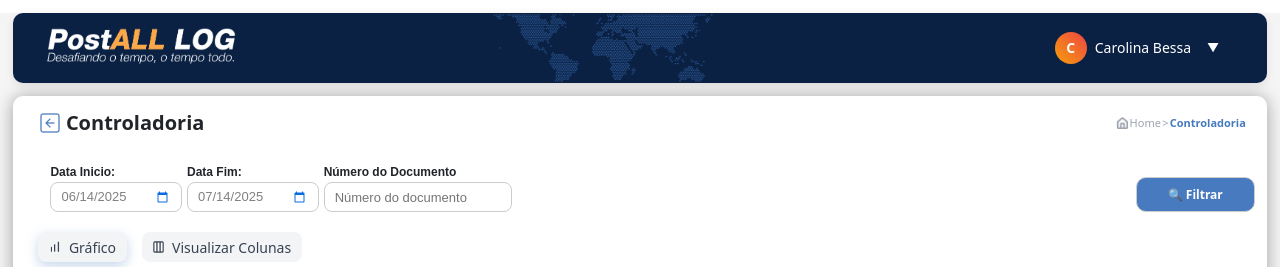
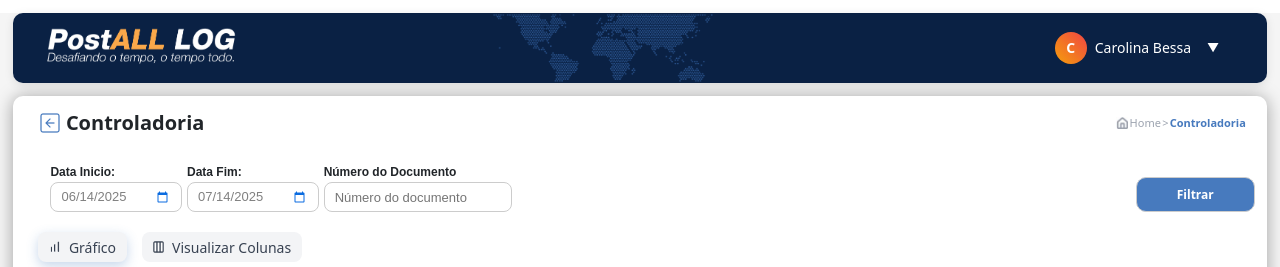
Before and after one commit to GugaNGomes/telaControladoria, a React (Vite) app: page / in a window 1280 px wide. Shown: the top 267 px of the page. Built offline with nearby package versions, Linux system fonts and the light colour scheme.

Commit message:
q commit

```diff
--- a/src/App.jsx
+++ b/src/App.jsx
@@ -219,7 +219,7 @@ function App() {
               onClick={buscarDados}
               disabled={carregando}
             >
-              {carregando ? '⏳ Buscando...' : '🔍 Filtrar'}
+              {carregando ? '⏳ Buscando...' : 'Filtrar'}
             </button>
           </div>
         </div>
```
